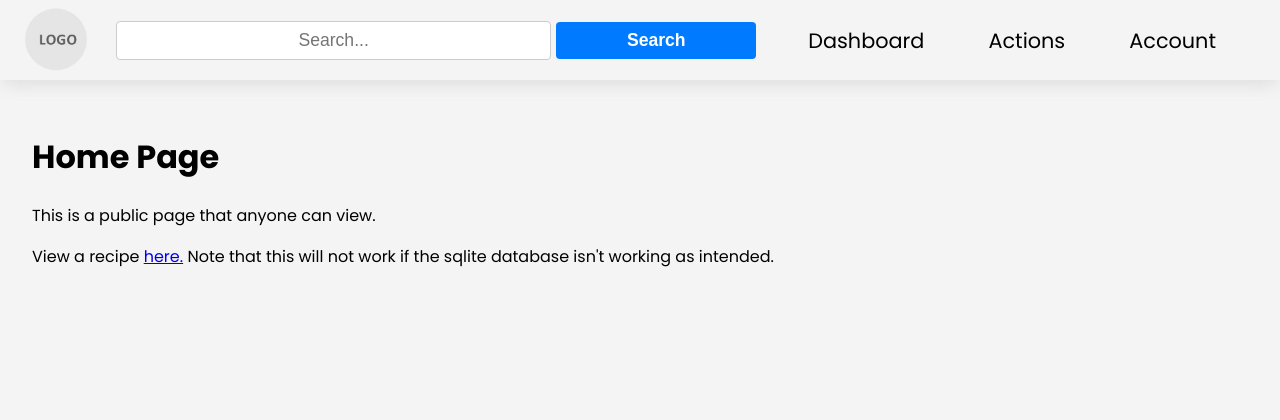
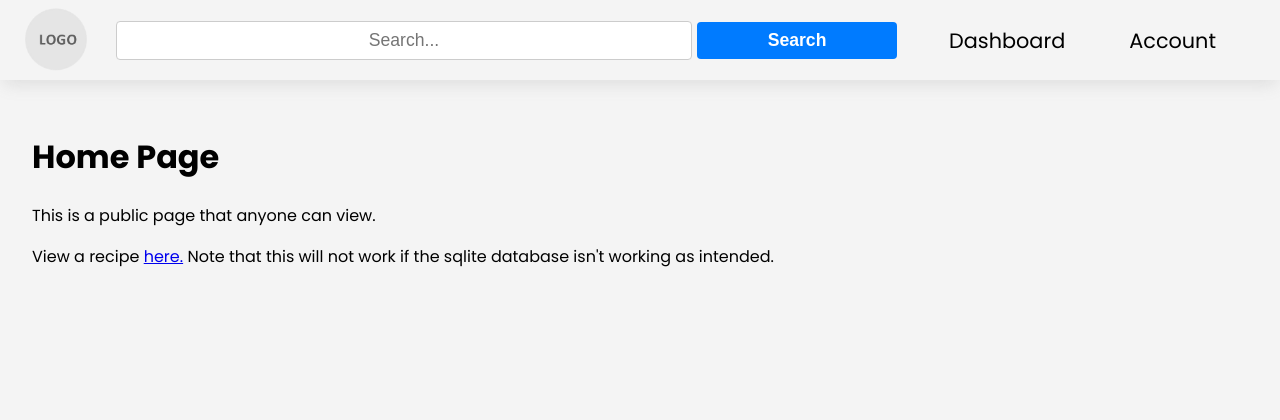
Before and after one commit to danielrugutt/foodfriend, a Python web app: template templates/home.html in a window 1280 px wide. Shown: the top 420 px of the page. Run offline with Jinja, Linux system fonts and the light colour scheme; the template is opened without the code that fills it, so the values that code supplies are empty.

Commit message:
removed action from private navbar

```diff
--- a/templates/navbar_private.html
+++ b/templates/navbar_private.html
@@ -8,7 +8,6 @@
     <div class="navbar-right" id="navbarRight">
         <span class="closebtn">&times;</span>
         <a href="{{ url_for('dashboard') }}">Dashboard</a>
-        <a href="/login">Actions</a>
         <div class="dropdown">
             <a class="dropbtn" id="dropBtn">Account</a>
             <div class="dropdown-content">
```
